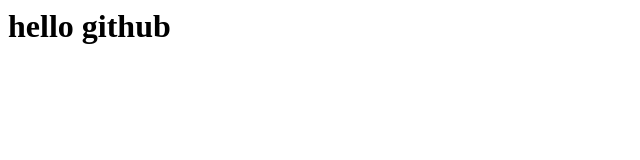
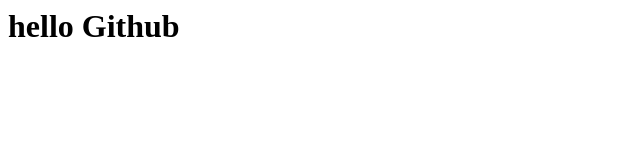
Before and after one commit to 2592930007/chofa.github.io, a plain HTML site: page index.html in a window 1280 px wide. Shown: the full height of the page, 0-640 px from the left. Drawn offline with Linux system fonts and the light colour scheme.

Commit message:
index.html

```diff
--- a/index.html
+++ b/index.html
@@ -1 +1 @@
-<h1>hello github</h1>
+<h1>hello Github</h1>
```
